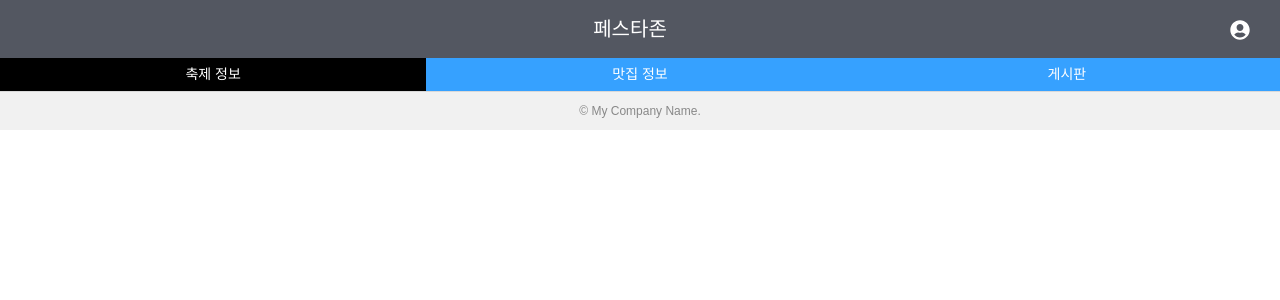
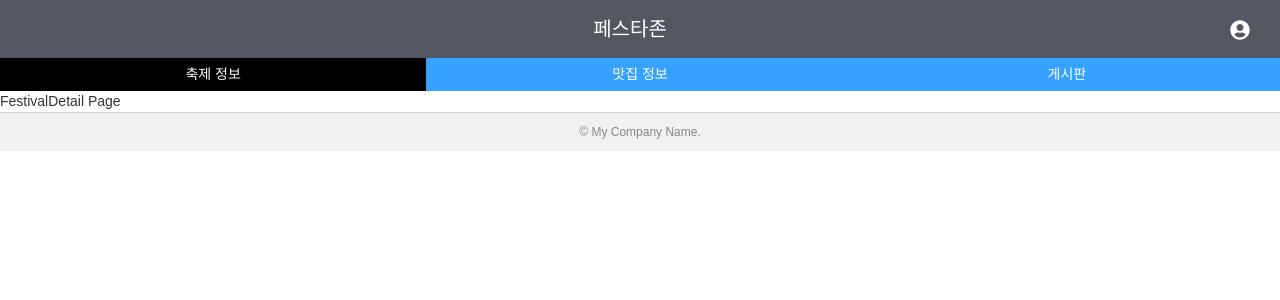
Before and after one commit to Junsaa/Festajone, a React (Create React App) app in the folder festajone/: page /festivaldetail in a window 1280 px wide. Shown: the top 300 px of the page. Built offline with nearby package versions, Linux system fonts and the light colour scheme.

Commit message:
축ㅔ 디테일

```diff
--- a/festajone/src/App.js
+++ b/festajone/src/App.js
@@ -12,6 +12,7 @@ import RestaurantList from './components/RestaurantList/RestaurantList';
 import Mypage from './components/Mypage/Mypage';
 import Login from './components/Login/Login';
 import Join from './components/Join/Join';
+import FestivalDetail from './components/FestivalDetail/FestivalDetail';
 
 
 const App = () => {
@@ -30,6 +31,8 @@ const App = () => {
         <Route path="/mypage" element={<Mypage />} />
         <Route path="/login" element={<Login />} />
         <Route path="/join" element={<Join />} />
+        <Route path="/festivaldetail" element={<FestivalDetail />} />
+
       </Routes>
       <Footer />
     </div>
--- /dev/null
+++ b/festajone/src/components/FestivalDetail/FestivalDetail.js
@@ -0,0 +1,11 @@
+import React from 'react'
+
+const FestivalDetail = () => {
+  return (
+    <div>
+      FestivalDetail Page
+    </div>
+  )
+}
+
+export default FestivalDetail
```
